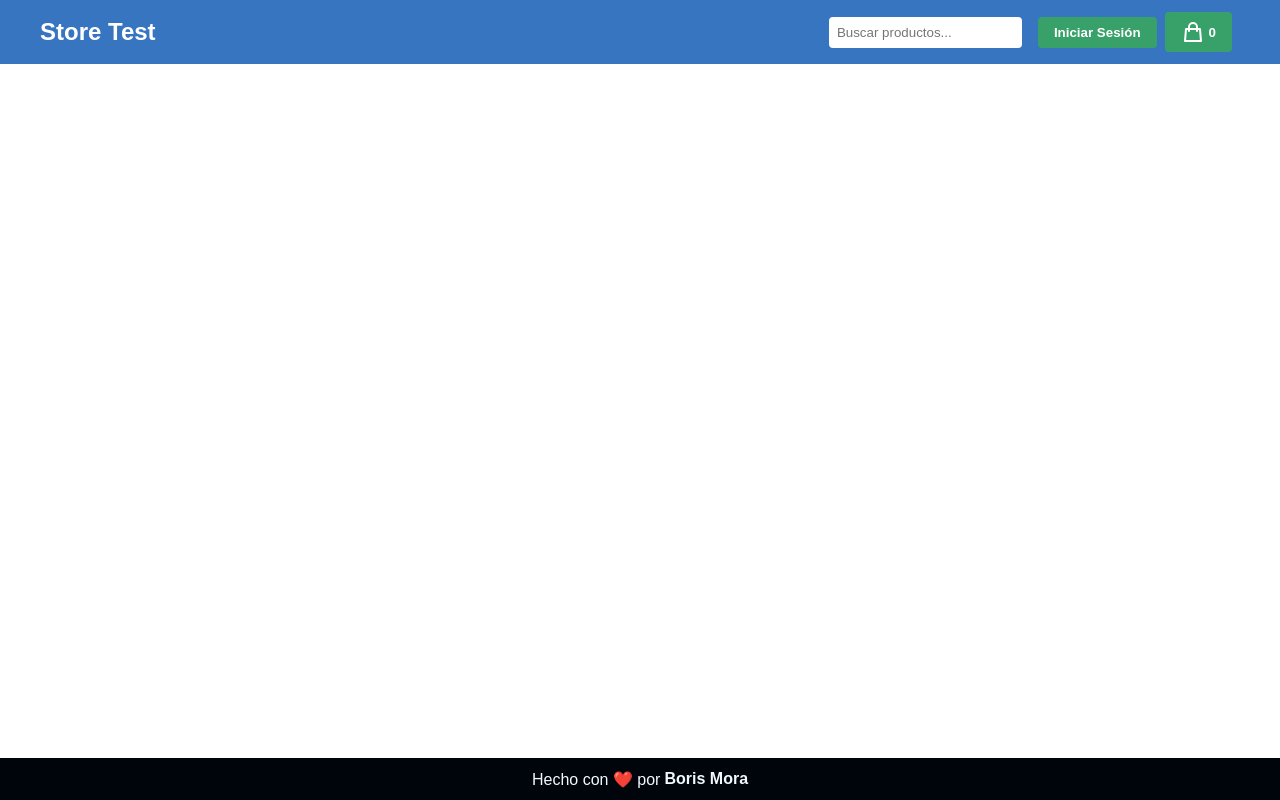
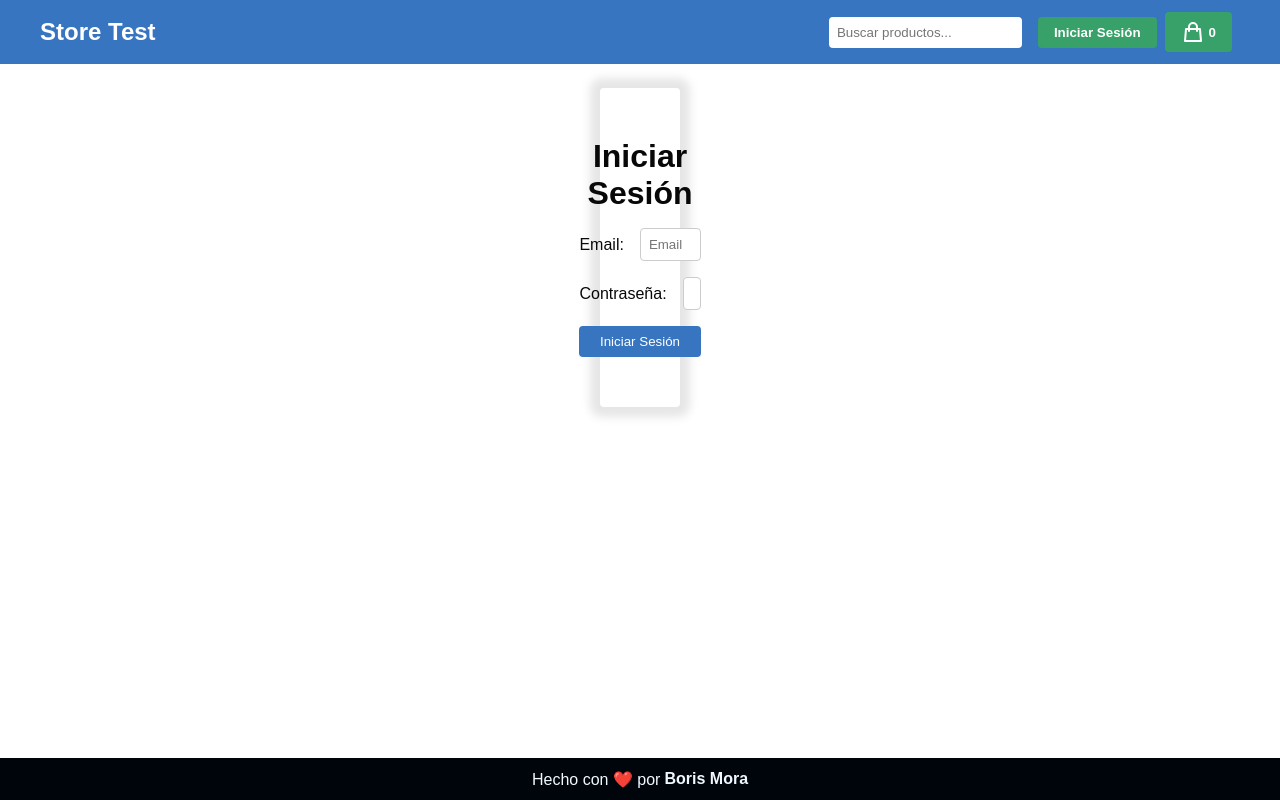
Before and after one commit to borismora/store_node_and_react, a React (Vite) app in the folder client/: page /signin in a window 1280 px wide. Built offline with nearby package versions, Linux system fonts and the light colour scheme.

Commit message:
Update store

```diff
--- /dev/null
+++ b/client/src/pages/SignIn/SignIn.css
@@ -0,0 +1,65 @@
+.box {
+  display: flex;
+  flex-direction: column;
+  align-items: center;
+  justify-content: center;
+  gap: 1rem;
+  box-shadow: 0 0 10px 10px rgba(0, 0, 0, 0.1);
+  border-radius: 4px;
+  background: white;
+  color: #080808;
+  padding: 50px 4px;
+  margin: 0 600px;
+}
+
+@media (max-width: 768px) {
+  .box {
+    margin: 0;
+  }
+}
+
+.box h1 {
+  text-align: center;
+}
+
+.box form {
+  display: flex;
+  flex-direction: column;
+  align-items: center;
+  justify-content: center;
+  gap: 1rem;
+}
+
+.box form input {
+  width: 100%;
+  padding: 8px;
+  border: 1px solid #ccc;
+  border-radius: 4px;
+}
+
+.box form button {
+  width: 100%;
+  padding: 8px;
+  background-color: #3775c0;
+  color: white;
+  border: none;
+  border-radius: 4px;
+  cursor: pointer;
+}
+
+.box form button:hover {
+  background-color: #1e63a0;
+}
+
+.form-group {
+  width: 100%;
+  display: flex;
+  flex-direction: row;
+  align-items: center;
+  justify-content: space-between;
+  gap: 1rem;
+}
+
+.form-group input {
+  width: 100%;
+}
--- /dev/null
+++ b/client/src/pages/SignIn/index.jsx
@@ -0,0 +1,20 @@
+import './SignIn.css'
+
+export default function SignIn () {
+  return (
+    <div className='box'>
+      <form action="">
+        <h1>Iniciar Sesión</h1>
+        <div className="form-group">
+          <label htmlFor="">Email: </label>
+          <input type="text" name="email" id="email" placeholder="Email" />
+        </div>
+        <div className="form-group">
+          <label htmlFor="">Contraseña: </label>
+          <input type="password" name="password" id="password" placeholder="Contraseña" />
+        </div>
+        <button type="submit">Iniciar Sesión</button>
+      </form>
+    </div>
+  )
+}
--- a/client/src/routes/Routes.jsx
+++ b/client/src/routes/Routes.jsx
@@ -6,6 +6,7 @@ import {
 
 import Main from '../layouts/Main'
 import Home from '../pages/Home'
+import SignIn from '../pages/SignIn';
 
 export default function RoutesModule () {
   return (
@@ -13,6 +14,7 @@ export default function RoutesModule () {
       <Main>
         <Routes>
           <Route path='/' element={<Home />} />
+          <Route path='/signin' element={<SignIn />} />
           {/* Aquí puedes agregar más rutas para otras páginas */}
         </Routes>
       </Main>
--- a/client/src/services/categories.js
+++ b/client/src/services/categories.js
@@ -1,7 +1,7 @@
 export default async function Categories () {
   try {
     const res = await fetch(
-      'http://localhost:8000/categories'
+      `${import.meta.env.VITE_API_URL}/categories`
     )
     const data = await res.json()
 
--- a/client/src/services/products.js
+++ b/client/src/services/products.js
@@ -1,8 +1,8 @@
 export default async function fetchProducts ({ filters }) {
   try {
-    console.log(`http://localhost:8000/products${filters}`)
+    console.log(`${import.meta.env.VITE_API_URL}/products${filters}`)
     const res = await fetch(
-      `http://localhost:8000/products${filters}`
+      `${import.meta.env.VITE_API_URL}/products${filters}`
     )
     const data = await res.json()
 
```
Also changed, not shown: 1 other file (tests, documents, lock files or other folders).
